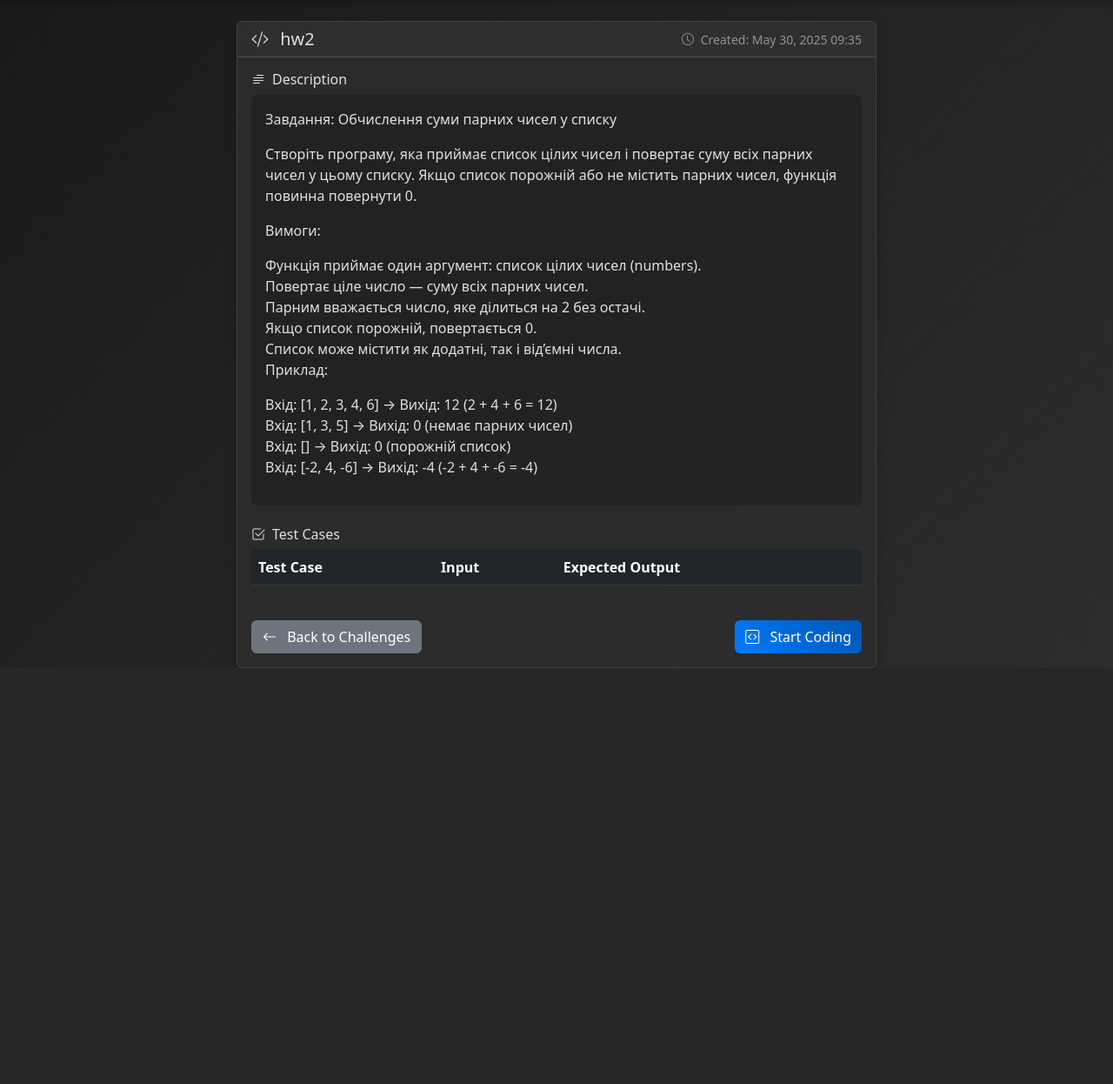
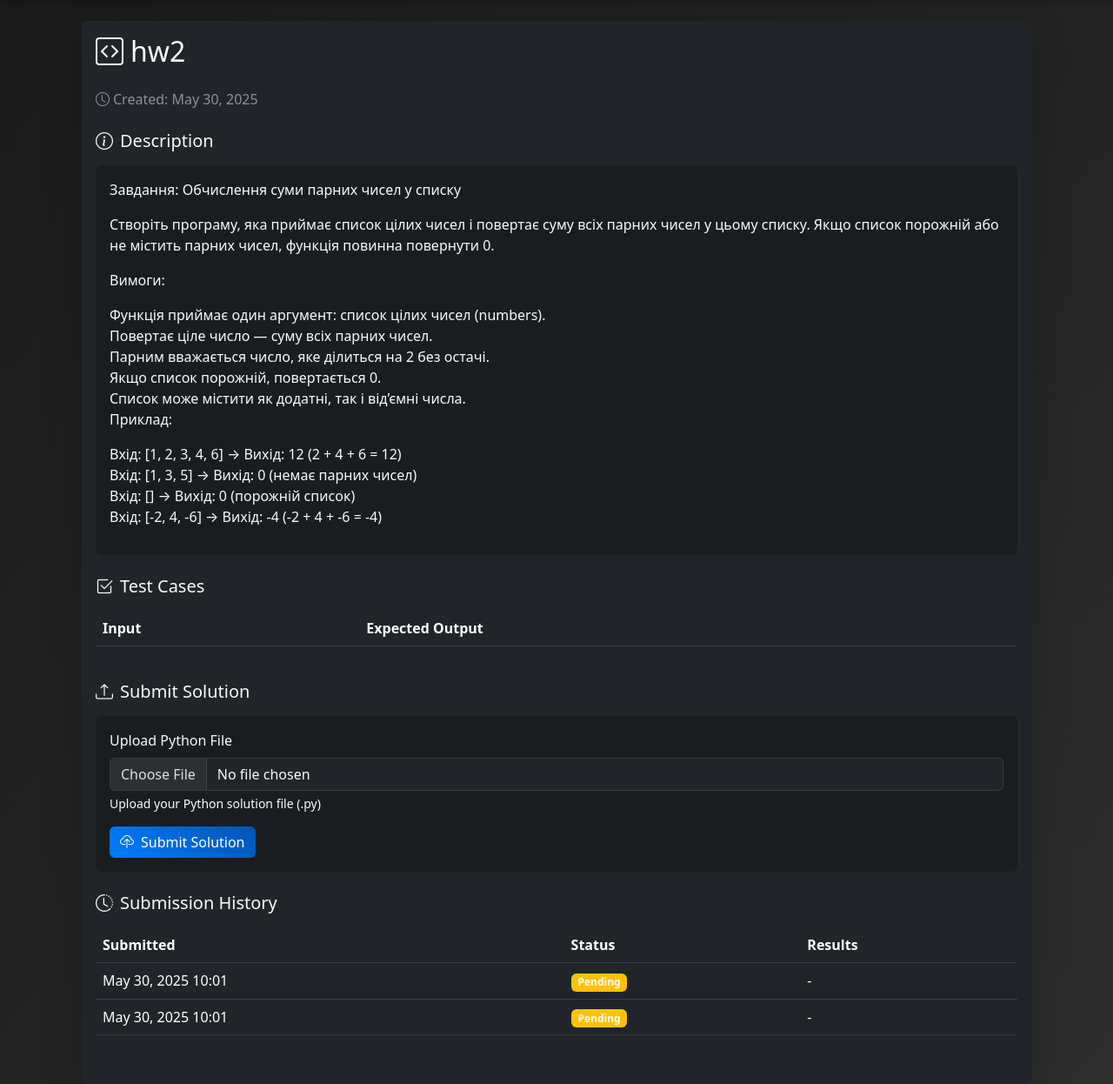
Before and after one commit to NaUKMA-Programistich/hakaton-day-fi-2025, a Django app: page /tasks/2/ in a window 1280 px wide. Shown: the part 56-1302 px from the top of the page at 87% size. Before the commit the page ends 824 px from the top, so only its background shows below. Run offline with Django 5.2, Linux system fonts and the light colour scheme; data comes from the database, SQL or seed files in the repository; both versions use the stored data as it was after the commit; lists and menus that the app fills with data are empty.

Commit message:
solution uploading, frontend adjustments

```diff
--- a/tasks/models.py
+++ b/tasks/models.py
@@ -14,3 +14,17 @@ class Task(models.Model):
 
     def get_test_cases(self):
         return json.loads(self.test_cases) if isinstance(self.test_cases, str) else self.test_cases
+
+class Solution(models.Model):
+    task = models.ForeignKey(Task, on_delete=models.CASCADE, related_name='solutions')
+    code_file = models.FileField(upload_to='solutions/')
+    submitted_at = models.DateTimeField(auto_now_add=True)
+    status = models.CharField(max_length=20, default='pending',
+                            choices=[('pending', 'Pending'),
+                                   ('running', 'Running'),
+                                   ('passed', 'Passed'),
+                                   ('failed', 'Failed')])
+    test_results = models.JSONField(default=dict, null=True, blank=True)
+
+    def __str__(self):
+        return f"Solution for {self.task.title} - {self.submitted_at}"
--- a/tasks/templates/tasks/task_detail.html
+++ b/tasks/templates/tasks/task_detail.html
@@ -1,56 +1,38 @@
 {% extends 'tasks/base.html' %}
 
 {% block content %}
-<div class="row">
-    <div class="col-md-8 offset-md-2">
-        <div class="card animate__animated animate__fadeIn" style="animation-duration: 0.3s">
-            <div class="card-header d-flex justify-content-between align-items-center">
-                <h5 class="mb-0">
-                    <i class="bi bi-code-slash me-2"></i>
-                    {{ task.title }}
-                </h5>
-                <small class="text-muted">
-                    <i class="bi bi-clock me-1"></i>
-                    Created: {{ task.created_at|date:"M d, Y H:i" }}
-                </small>
-            </div>
+<div class="container mt-4 animate__animated animate__fadeIn">
+    <div class="card bg-dark text-light border-0 shadow-lg">
         <div class="card-body">
-                <div class="mb-4 animate__animated animate__fadeInUp" style="animation-duration: 0.3s">
-                    <h6 class="d-flex align-items-center">
-                        <i class="bi bi-text-paragraph me-2"></i>
-                        Description
-                    </h6>
-                    <div class="p-3 rounded" style="background: rgba(0, 0, 0, 0.2);">
-                        <p class="card-text mb-0">{{ task.description|linebreaks }}</p>
+            <h2 class="card-title mb-4">
+                <i class="bi bi-code-square me-2"></i>{{ task.title }}
+            </h2>
+            <p class="text-muted mb-4">
+                <i class="bi bi-clock me-1"></i>Created: {{ task.created_at|date:"F j, Y" }}
+            </p>
+
+            <div class="mb-4">
+                <h5 class="mb-3"><i class="bi bi-info-circle me-2"></i>Description</h5>
+                <div class="bg-dark-subtle p-3 rounded">
+                    {{ task.description|linebreaks }}
                 </div>
             </div>
 
-                <div class="mb-4 animate__animated animate__fadeInUp" style="animation-duration: 0.3s; animation-delay: 100ms">
-                    <h6 class="d-flex align-items-center">
-                        <i class="bi bi-check2-square me-2"></i>
-                        Test Cases
-                    </h6>
+            <div class="mb-4">
+                <h5 class="mb-3"><i class="bi bi-check2-square me-2"></i>Test Cases</h5>
                 <div class="table-responsive">
                     <table class="table table-dark table-hover">
                         <thead>
                             <tr>
-                                    <th>Test Case</th>
                                 <th>Input</th>
                                 <th>Expected Output</th>
                             </tr>
                         </thead>
                         <tbody>
-                                {% for test_name, test_data in task.test_cases.items %}
-                                <tr class="animate__animated animate__fadeInRight"
-                                    style="animation-duration: 0.3s; animation-delay: {{ forloop.counter }}50ms">
-                                    <td>
-                                        <span class="badge bg-primary">
-                                            <i class="bi bi-hash me-1"></i>
-                                            {{ test_name }}
-                                        </span>
-                                    </td>
-                                    <td><code>{{ test_data.input|pprint }}</code></td>
-                                    <td><code>{{ test_data.expected|pprint }}</code></td>
+                            {% for input, output in task.test_cases.items %}
+                            <tr>
+                                <td><code>{{ input }}</code></td>
+                                <td><code>{{ output }}</code></td>
                             </tr>
                             {% endfor %}
                         </tbody>
@@ -58,26 +40,66 @@
                 </div>
             </div>
 
-                <div class="d-flex justify-content-between animate__animated animate__fadeInUp"
-                     style="animation-duration: 0.3s; animation-delay: 200ms">
-                    <a href="{% url 'task_list' %}" class="btn btn-secondary">
-                        <i class="bi bi-arrow-left me-2"></i>
-                        Back to Challenges
-                    </a>
-                    <button class="btn btn-primary" onclick="showCodeEditor()">
-                        <i class="bi bi-code-square me-2"></i>
-                        Start Coding
+            <div class="mb-4">
+                <h5 class="mb-3"><i class="bi bi-upload me-2"></i>Submit Solution</h5>
+                <form method="post" enctype="multipart/form-data" class="bg-dark-subtle p-3 rounded">
+                    {% csrf_token %}
+                    <div class="mb-3">
+                        <label for="code_file" class="form-label">Upload Python File</label>
+                        <input type="file" class="form-control bg-dark text-light" id="code_file" name="code_file" accept=".py" required>
+                        <div class="form-text text-light-emphasis">Upload your Python solution file (.py)</div>
+                    </div>
+                    <button type="submit" class="btn btn-primary">
+                        <i class="bi bi-cloud-upload me-2"></i>Submit Solution
                     </button>
+                </form>
+            </div>
+
+            {% if solutions %}
+            <div class="mb-4">
+                <h5 class="mb-3"><i class="bi bi-clock-history me-2"></i>Submission History</h5>
+                <div class="table-responsive">
+                    <table class="table table-dark table-hover">
+                        <thead>
+                            <tr>
+                                <th>Submitted</th>
+                                <th>Status</th>
+                                <th>Results</th>
+                            </tr>
+                        </thead>
+                        <tbody>
+                            {% for solution in solutions %}
+                            <tr>
+                                <td>{{ solution.submitted_at|date:"F j, Y H:i" }}</td>
+                                <td>
+                                    {% if solution.status == 'pending' %}
+                                        <span class="badge bg-warning">Pending</span>
+                                    {% elif solution.status == 'success' %}
+                                        <span class="badge bg-success">Success</span>
+                                    {% elif solution.status == 'failed' %}
+                                        <span class="badge bg-danger">Failed</span>
+                                    {% endif %}
+                                </td>
+                                <td>
+                                    {% if solution.test_results %}
+                                        <button class="btn btn-sm btn-outline-light" type="button" data-bs-toggle="collapse" data-bs-target="#results-{{ solution.id }}">
+                                            View Results
+                                        </button>
+                                        <div class="collapse mt-2" id="results-{{ solution.id }}">
+                                            <pre class="bg-dark-subtle p-2 rounded"><code>{{ solution.test_results }}</code></pre>
+                                        </div>
+                                    {% else %}
+                                        -
+                                    {% endif %}
+                                </td>
+                            </tr>
+                            {% endfor %}
+                        </tbody>
+                    </table>
+                </div>
+            </div>
+            {% endif %}
         </div>
     </div>
 </div>
-    </div>
-</div>
-
-<script>
-function showCodeEditor() {
-    // TODO: Implement code editor functionality
-    alert('Code editor functionality coming soon!');
-}
-</script>
 {% endblock %}
--- a/tasks/templates/tasks/task_list.html
+++ b/tasks/templates/tasks/task_list.html
@@ -19,8 +19,7 @@
                     <div class="list-group">
                         {% for task in tasks %}
                             <a href="{% url 'task_detail' task.id %}"
-                               class="list-group-item list-group-item-action animate__animated animate__fadeInUp"
-                               style="animation-duration: 0.3s; animation-delay: {{ forloop.counter }}50ms">
+                               class="list-group-item list-group-item-action">
                                 <div class="d-flex w-100 justify-content-between">
                                     <h5 class="mb-1">
                                         <i class="bi bi-code-slash me-2"></i>
@@ -46,7 +45,7 @@
                         {% endfor %}
                     </div>
                 {% else %}
-                    <div class="text-center py-5 animate__animated animate__fadeIn" style="animation-duration: 0.3s">
+                    <div class="text-center py-5">
                         <i class="bi bi-emoji-smile display-1 text-muted mb-3"></i>
                         <p class="lead">No challenges yet. Add your first coding challenge!</p>
                         <a href="{% url 'add_task' %}" class="btn btn-primary mt-3">
--- a/tasks/views.py
+++ b/tasks/views.py
@@ -1,5 +1,5 @@
-from django.shortcuts import render, redirect
-from .models import Task
+from django.shortcuts import render, redirect, get_object_or_404
+from .models import Task, Solution
 import json
 
 def task_list(request):
@@ -11,6 +11,19 @@ def add_task(request):
         title = request.POST.get('title')
         description = request.POST.get('description')
         test_cases = request.POST.get('test_cases')
+
+        # Handle file upload
+        if 'test_cases_file' in request.FILES:
+            try:
+                file_content = request.FILES['test_cases_file'].read().decode('utf-8')
+                test_cases = file_content
+            except Exception as e:
+                return render(request, 'tasks/add_task.html', {
+                    'error': f'Error reading file: {str(e)}',
+                    'title': title,
+                    'description': description,
+                    'test_cases': test_cases
+                })
 
         if title and description:
             try:
@@ -32,5 +45,21 @@ def add_task(request):
     return render(request, 'tasks/add_task.html')
 
 def task_detail(request, task_id):
-    task = Task.objects.get(id=task_id)
-    return render(request, 'tasks/task_detail.html', {'task': task})
+    task = get_object_or_404(Task, id=task_id)
+    solutions = task.solutions.all().order_by('-submitted_at')
+
+    if request.method == 'POST' and 'code_file' in request.FILES:
+        solution = Solution.objects.create(
+            task=task,
+            code_file=request.FILES['code_file']
+        )
+        # Here you would integrate with your existing code checking system
+        # For now, we'll just set it as pending
+        solution.status = 'pending'
+        solution.save()
+        return redirect('task_detail', task_id=task_id)
+
+    return render(request, 'tasks/task_detail.html', {
+        'task': task,
+        'solutions': solutions
+    })
```
Also changed, not shown: tasks/templates/tasks/add_task.html (+69 -10 lines), db.sqlite3, tasks/migrations/0003_solution.py (added), 1 other file. Lines whose indentation alone changed are shown as unchanged.
